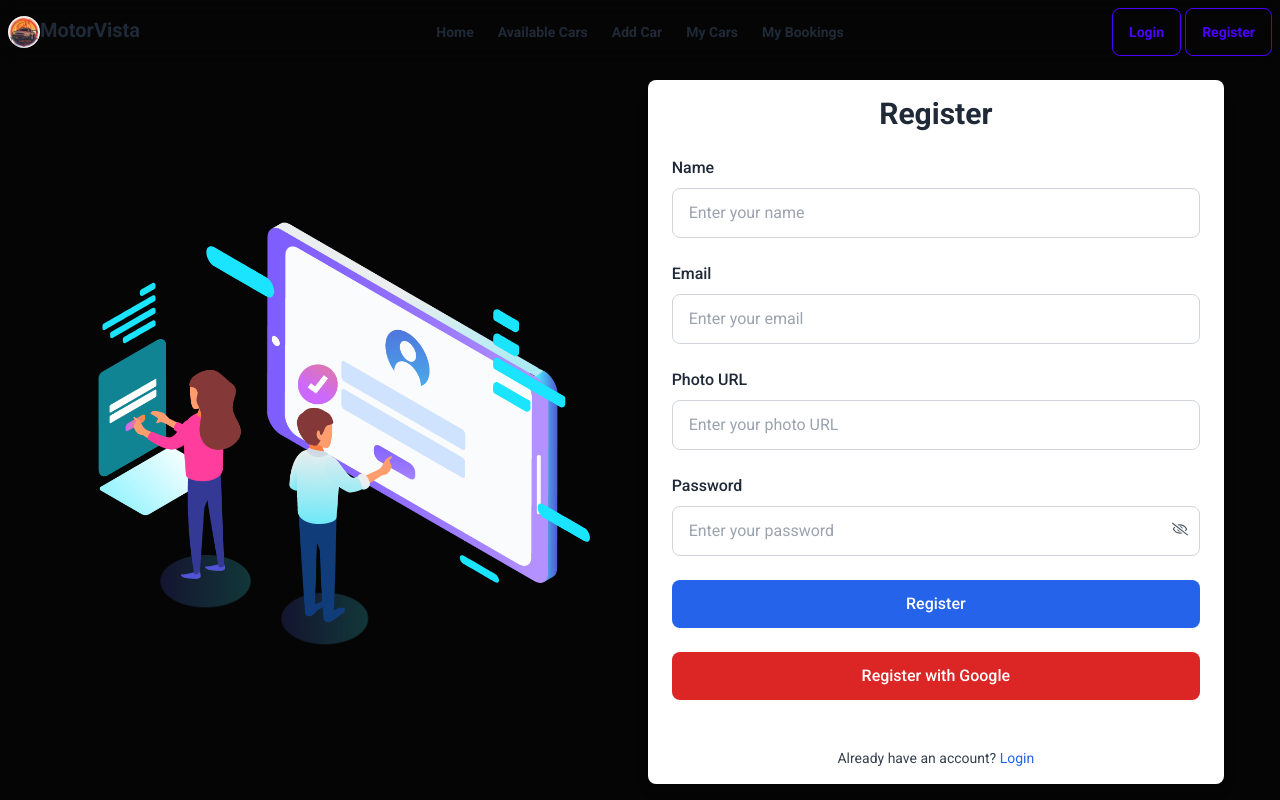
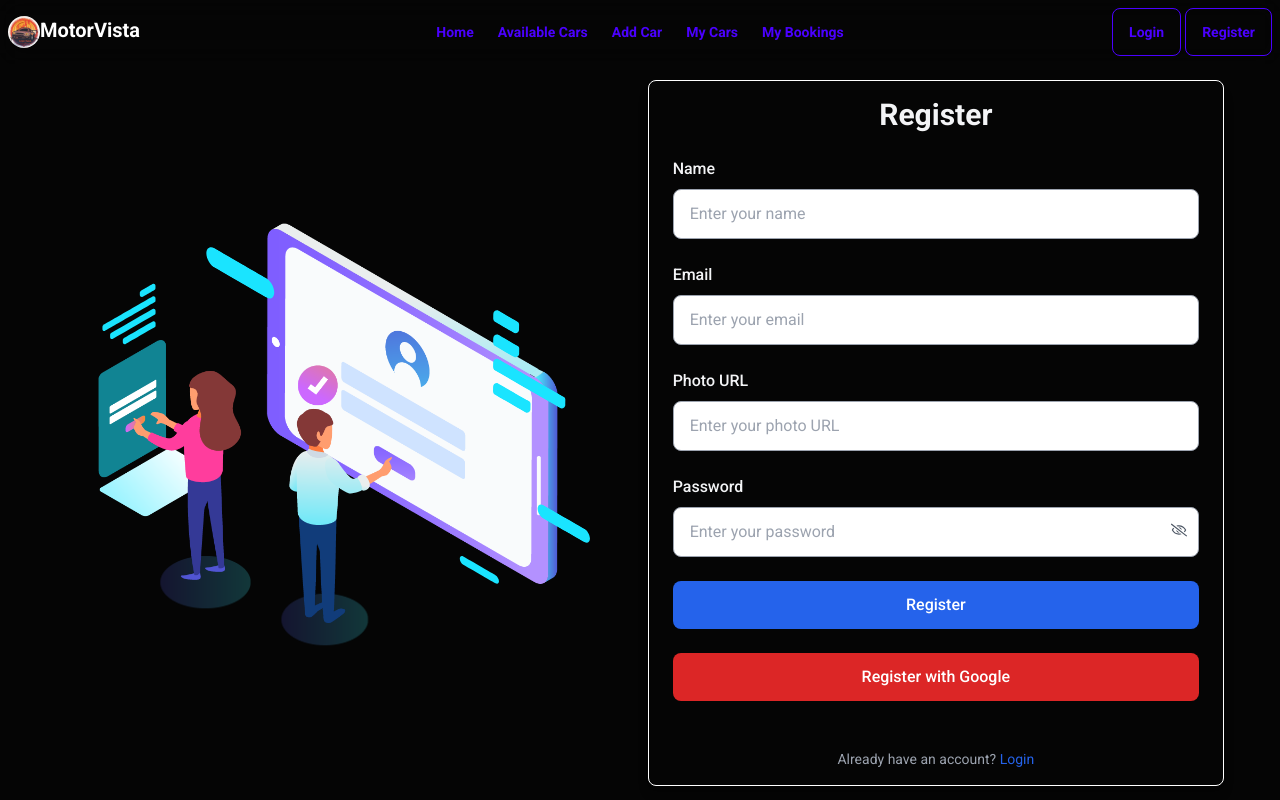
Before and after one commit to Coder7Raj/car-rent-project-update, a React (Vite) app: page /register in a window 1280 px wide. Shown: the top 800 px of the page. Built offline with nearby package versions, Linux system fonts and the light colour scheme; no server answers.

Commit message:
login and register styles added

```diff
--- a/index.html
+++ b/index.html
@@ -1,5 +1,5 @@
 <!DOCTYPE html>
-<html lang="en">
+<html lang="en" data-theme="light">
   <head>
     <meta charset="UTF-8" />
     <link rel="icon" type="image/svg+xml" href="/src/assets/mainLogo.jpg" />
--- a/src/auth/Register.jsx
+++ b/src/auth/Register.jsx
@@ -1,10 +1,10 @@
-import React, { useState, useContext, useEffect } from "react";
+import React, { useContext, useEffect, useState } from "react";
+import { FaRegEye, FaRegEyeSlash } from "react-icons/fa";
+import Lottie from "react-lottie-player";
 import { Link, useNavigate } from "react-router-dom";
 import Swal from "sweetalert2";
-import { FaRegEye, FaRegEyeSlash } from "react-icons/fa";
+import { AuthContext } from "./AuthProvider/AuthProvider";
 import animationData from "/public/registerAnimation.json";
-import { AuthContext } from "./AuthProvider/AuthProvider";
-import Lottie from "react-lottie-player";
 
 const Register = () => {
   const { user, registerUser, setUser, handleGoogleLogin, updateUserProfile } =
@@ -89,14 +89,16 @@ const Register = () => {
           style={{ width: "100%", height: "100%" }}
         />
       </div>
-      <div className="lg:w-1/2 md:w-1/2 w-full h-auto px-6 py-4 flex flex-col justify-center items-center bg-white shadow-lg rounded-lg">
-        <h2 className="text-3xl font-semibold text-center mb-6">Register</h2>
+      <div className="lg:w-1/2 md:w-1/2 w-full h-auto px-6 py-4 flex flex-col justify-center items-center border border-white shadow-lg rounded-lg">
+        <h2 className="text-3xl text-gray-100 font-semibold text-center mb-6">
+          Register
+        </h2>
         <form onSubmit={handleRegister} className="w-full">
           {/* Name Field */}
           <div className="mb-6">
             <label
               htmlFor="name"
-              className="block text-base font-medium text-gray-800 mb-2"
+              className="block text-base font-medium text-gray-100 mb-2"
             >
               Name
             </label>
@@ -104,7 +106,7 @@ const Register = () => {
               type="text"
               name="name"
               placeholder="Enter your name"
-              className="w-full px-4 py-3 border border-gray-300 rounded-lg focus:ring-2 focus:ring-blue-500 focus:outline-none"
+              className="w-full px-4 py-3 border border-gray-400 rounded-lg focus:ring-2 focus:ring-blue-500 focus:outline-none"
             />
           </div>
 
@@ -112,7 +114,7 @@ const Register = () => {
           <div className="mb-6">
             <label
               htmlFor="email"
-              className="block text-base font-medium text-gray-800 mb-2"
+              className="block text-base font-medium text-gray-100 mb-2"
             >
               Email
             </label>
@@ -120,7 +122,7 @@ const Register = () => {
               type="email"
               name="email"
               placeholder="Enter your email"
-              className="w-full px-4 py-3 border border-gray-300 rounded-lg focus:ring-2 focus:ring-blue-500 focus:outline-none"
+              className="w-full px-4 py-3 border border-gray-400 rounded-lg focus:ring-2 focus:ring-blue-500 focus:outline-none"
             />
           </div>
 
@@ -128,7 +130,7 @@ const Register = () => {
           <div className="mb-6">
             <label
               htmlFor="photoURL"
-              className="block text-base font-medium text-gray-800 mb-2"
+              className="block text-base font-medium text-gray-100 mb-2"
             >
               Photo URL
             </label>
@@ -136,20 +138,20 @@ const Register = () => {
               type="url"
               name="photoURL"
               placeholder="Enter your photo URL"
-              className="w-full px-4 py-3 border border-gray-300 rounded-lg focus:ring-2 focus:ring-blue-500 focus:outline-none"
+              className="w-full px-4 py-3 border border-gray-400 rounded-lg focus:ring-2 focus:ring-blue-500 focus:outline-none"
             />
           </div>
 
           {/* Password Field */}
           <div className="mb-6 relative">
-            <label className="block text-base font-medium text-gray-800 mb-2">
+            <label className="block text-base font-medium text-gray-100 mb-2">
               Password
             </label>
             <input
               name="password"
               type={showPassword ? "text" : "password"}
               placeholder="Enter your password"
-              className="w-full px-4 py-3 border border-gray-300 rounded-lg focus:ring-2 focus:ring-blue-500 focus:outline-none"
+              className="w-full px-4 py-3 border border-gray-400 rounded-lg focus:ring-2 focus:ring-blue-500 focus:outline-none"
               required
             />
             <button
@@ -186,7 +188,7 @@ const Register = () => {
         {error && <p className="text-red-600 text-sm">{error}</p>}
 
         {/* Link to Login */}
-        <p className="text-center text-sm text-gray-700 mt-6">
+        <p className="text-center text-sm text-gray-400 mt-6">
           Already have an account?{" "}
           <Link to="/login" className="text-blue-600 hover:underline">
             Login
--- a/src/components/Navbar.jsx
+++ b/src/components/Navbar.jsx
@@ -106,7 +106,7 @@ const Navbar = () => {
             </NavLink>
           </ul>
         </div>
-        <NavLink to="/" className="flex text-xl font-semibold">
+        <NavLink to="/" className="text-white flex text-xl font-semibold">
           <img className="lg:w-8 w-6 rounded-[50%]" src={logo} alt="" />
           MotorVista
         </NavLink>
@@ -116,8 +116,8 @@ const Navbar = () => {
           <NavLink
             to="/"
             className={({ isActive }) =>
-              `text-md font-semibold hover:text-red-700 ${
-                isActive ? "text-white" : ""
+              `text-md font-semibold hover:text-white ${
+                isActive ? "text-white" : "text-primary"
               }`
             }
           >
@@ -126,8 +126,8 @@ const Navbar = () => {
           <NavLink
             to="/available_cars"
             className={({ isActive }) =>
-              `text-md font-semibold hover:text-red-700 ${
-                isActive ? "text-white" : ""
+              `text-md font-semibold hover:text-white ${
+                isActive ? "text-white" : "text-primary"
               }`
             }
           >
@@ -136,8 +136,8 @@ const Navbar = () => {
           <NavLink
             to="/add_car"
             className={({ isActive }) =>
-              `text-md font-semibold hover:text-red-700 ${
-                isActive ? "text-white" : ""
+              `text-md font-semibold hover:text-white ${
+                isActive ? "text-white" : "text-primary"
               }`
             }
           >
@@ -146,8 +146,8 @@ const Navbar = () => {
           <NavLink
             to="/my_cars"
             className={({ isActive }) =>
-              `text-md font-semibold hover:text-red-700 ${
-                isActive ? "text-white" : ""
+              `text-md font-semibold hover:text-white ${
+                isActive ? "text-white" : "text-primary"
               }`
             }
           >
@@ -156,8 +156,8 @@ const Navbar = () => {
           <NavLink
             to="/my_bookings"
             className={({ isActive }) =>
-              `text-md font-semibold hover:text-red-700 ${
-                isActive ? "text-white" : ""
+              `text-md font-semibold hover:text-white ${
+                isActive ? "text-white" : "text-primary"
               }`
             }
           >
--- a/src/pages/AllCars.jsx
+++ b/src/pages/AllCars.jsx
@@ -4,7 +4,7 @@ import { Link } from "react-router-dom";
 const AllCars = ({ cars }) => {
   const { _id, name, image, model, availability } = cars;
   return (
-    <div className="border rounded-lg shadow-lg hover:shadow-xl transition duration-300 overflow-hidden bg-gradient-to-r from-blue-50 to-blue-100">
+    <div className="border rounded-lg shadow-lg hover:shadow-xl transition duration-300 overflow-hidden bg-white">
       <img
         src={image}
         alt={name}
--- a/src/pages/AvailableCars.jsx
+++ b/src/pages/AvailableCars.jsx
@@ -13,8 +13,10 @@ const AvailableCars = () => {
   }, []);
   return (
     <div>
-      <h1 className="text-2xl font-bold text-center pt-2 mb-3">All Cars</h1>
-      <p className="text-gray-600 text-center">
+      <h1 className="text-2xl text-gray-100 font-bold text-center pt-2 mb-3">
+        All Cars
+      </h1>
+      <p className="text-gray-300 text-center">
         Explore our extensive collection of vehicles designed to meet <br />
         every need and lifestyle.
       </p>
```
Also changed, not shown: src/auth/Login.jsx (+11 -9 lines).
